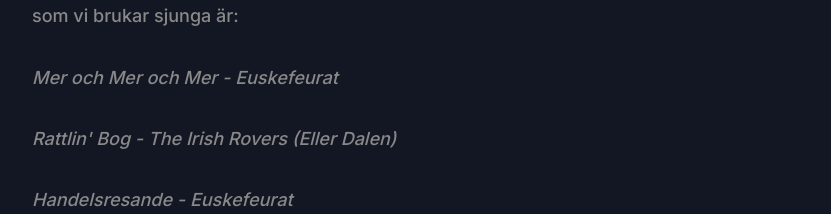
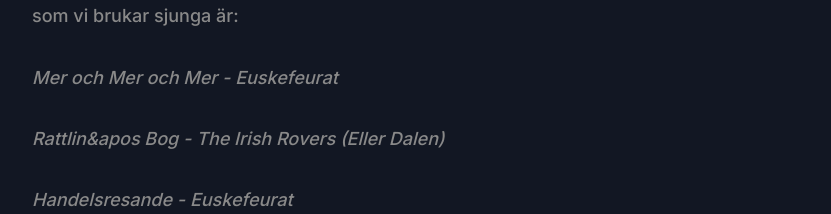
Before and after one commit to Chalmers-Bastukommitte/CBK-website, a Next.js app: page /blog/Bastuskola in a window 1280 px wide. Shown: the part 1560-1774 px from the top of the page, without its empty margins (224-1055 px from the left). Built offline with nearby package versions, Linux system fonts and the light colour scheme.

Commit message:
Fixing build issues

```diff
--- a/src/app/blog/Bastuskola/page.tsx
+++ b/src/app/blog/Bastuskola/page.tsx
@@ -45,8 +45,8 @@
                   <p className="mb-8 text-base font-medium leading-relaxed text-body-color sm:text-lg sm:leading-relaxed lg:text-base lg:leading-relaxed xl:text-lg xl:leading-relaxed">
                     Att kasta på vatten på aggregatet kan man göra hur mycket man vill givet att man är
                     ensam men vill man kasta på vatten vatten på aggregatet när det är fler i bastun är
-                    det bra att kolla så att alla är med på det. Detta är lättast att göra genom att ropa ut "BASTU",
-                    får man då gensvaret "BAD" är det fritt fram att kasta på vatten.
+                    det bra att kolla så att alla är med på det. Detta är lättast att göra genom att ropa ut &quot;BASTU&quot;,
+                    får man då gensvaret &quot;BAD&quot; är det fritt fram att kasta på vatten.
                   </p>
                   <div className="mb-10 w-full overflow-hidden rounded">
                     <div className="relative aspect-[97/60] w-full sm:aspect-[97/44]">
@@ -68,7 +68,7 @@
                     Mer och Mer och Mer - Euskefeurat
                   </p>
                   <p className="mb-8 text-base italic font-medium leading-relaxed text-body-color sm:text-lg sm:leading-relaxed lg:text-base lg:leading-relaxed xl:text-lg xl:leading-relaxed">
-                    Rattlin' Bog - The Irish Rovers (Eller Dalen)
+                    Rattlin&apos Bog - The Irish Rovers (Eller Dalen)
                   </p>
                   <p className="mb-8 text-base italic font-medium leading-relaxed text-body-color sm:text-lg sm:leading-relaxed lg:text-base lg:leading-relaxed xl:text-lg xl:leading-relaxed">
                     Handelsresande - Euskefeurat
--- a/src/app/providers.tsx
+++ b/src/app/providers.tsx
@@ -4,6 +4,7 @@
 
 export function Providers({ children }: { children: React.ReactNode }) {
   return (
+    // @ts-expect-error: TypeScript is complaining about `children`, but it works as expected
     <ThemeProvider attribute="class" enableSystem={false} defaultTheme="dark">
       {children}
     </ThemeProvider>
```
Also changed, not shown: package.json (+5 -2 lines), 1 other file (tests, documents, lock files or other folders).
